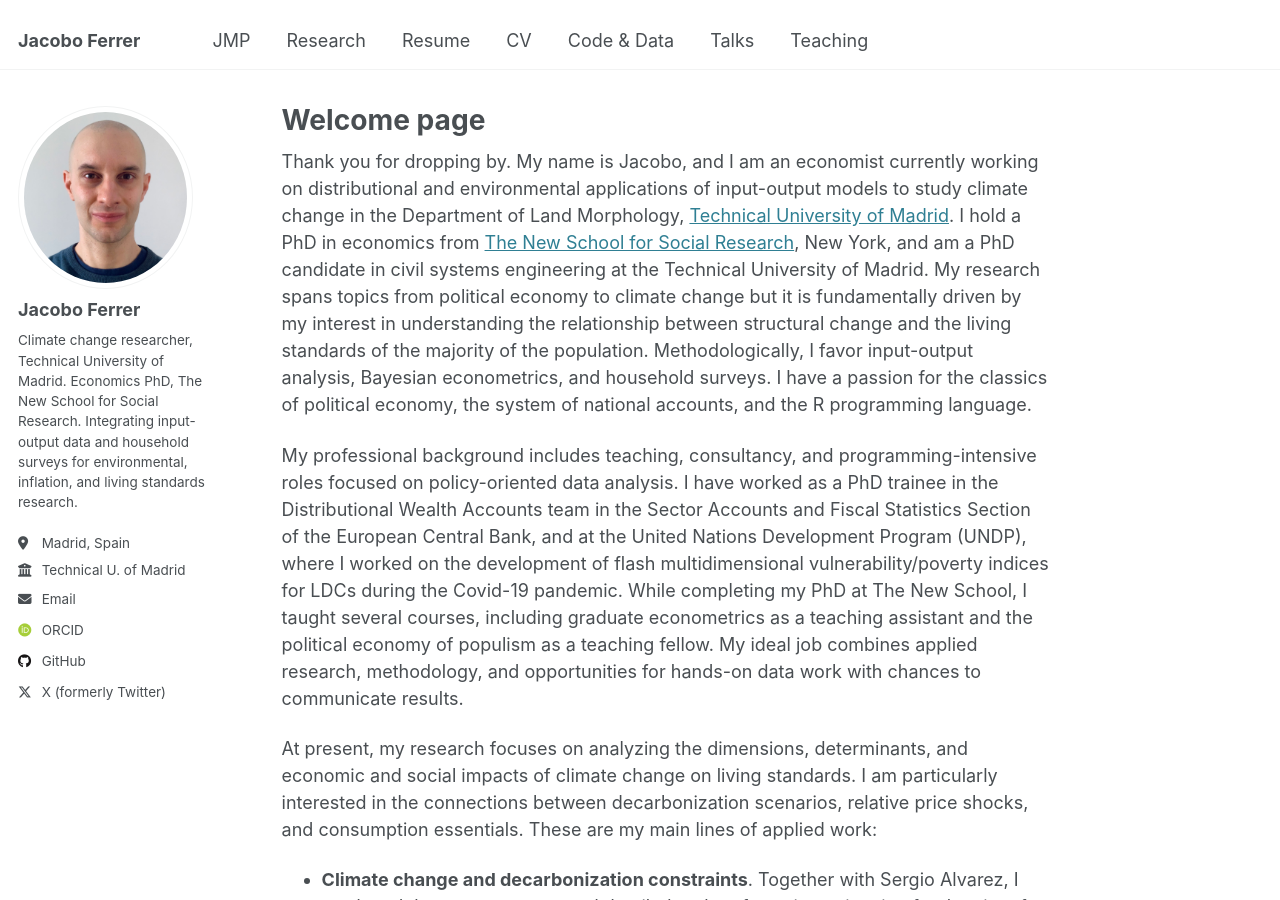
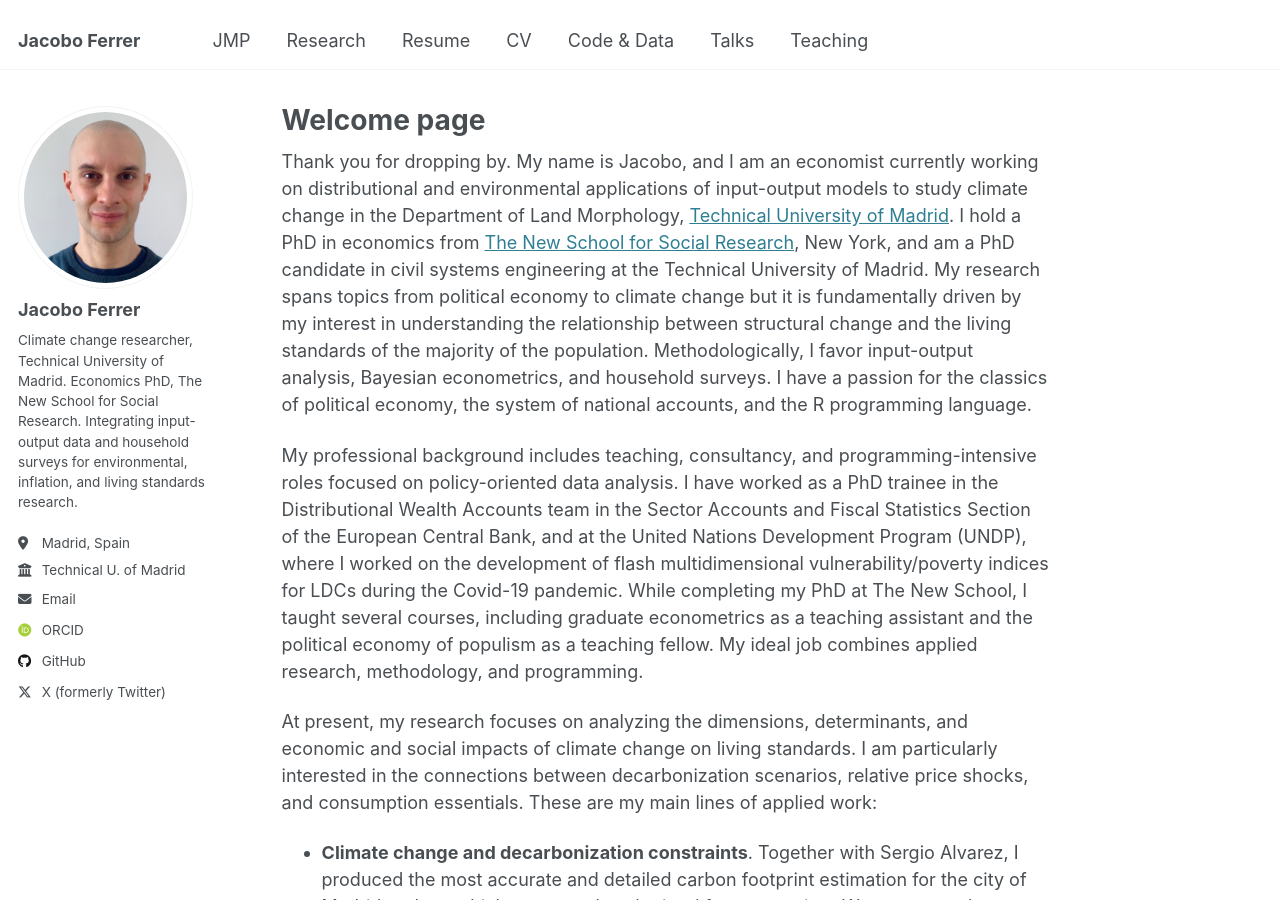
Before and after one commit to jacobo-ferrer/jacobo-ferrer.github.io, a Jekyll site: the page built from _pages/about.md, in a window 1280 px wide and 900 px high. Built offline with Jekyll 4.4.1, drawn with Linux system fonts in a browser that asks for light colours; some web fonts are replaced.

Commit message:
Update about.md

```diff
--- a/_pages/about.md
+++ b/_pages/about.md
@@ -9,7 +9,7 @@ redirect_from:
 
 Thank you for dropping by. My name is Jacobo, and I am an economist currently working on distributional and environmental applications of input-output models to study climate change in the Department of Land Morphology, [Technical University of Madrid](https://portalcientifico.upm.es/es/ipublic/researcher/336709). I hold a PhD in economics from [The New School for Social Research](https://www.newschool.edu/nssr/economics/), New York, and am a PhD candidate in civil systems engineering at the Technical University of Madrid. My research spans topics from political economy to climate change but it is fundamentally driven by my interest in understanding the relationship between structural change and the living standards of the majority of the population. Methodologically, I favor input-output analysis, Bayesian econometrics, and household surveys. I have a passion for the classics of political economy, the system of national accounts, and the R programming language.
 
-My professional background includes teaching, consultancy, and programming-intensive roles focused on policy-oriented data analysis. I have worked as a PhD trainee in the Distributional Wealth Accounts team in the Sector Accounts and Fiscal Statistics Section of the European Central Bank, and at the United Nations Development Program (UNDP), where I worked on the development of flash multidimensional vulnerability/poverty indices for LDCs during the Covid-19 pandemic. While completing my PhD at The New School, I taught several courses, including graduate econometrics as a teaching assistant and the political economy of populism as a teaching fellow. My ideal job combines applied research, methodology, and opportunities for hands-on data work with chances to communicate results.
+My professional background includes teaching, consultancy, and programming-intensive roles focused on policy-oriented data analysis. I have worked as a PhD trainee in the Distributional Wealth Accounts team in the Sector Accounts and Fiscal Statistics Section of the European Central Bank, and at the United Nations Development Program (UNDP), where I worked on the development of flash multidimensional vulnerability/poverty indices for LDCs during the Covid-19 pandemic. While completing my PhD at The New School, I taught several courses, including graduate econometrics as a teaching assistant and the political economy of populism as a teaching fellow. My ideal job combines applied research, methodology, and programming.
 
 At present, my research focuses on analyzing the dimensions, determinants, and economic and social impacts of climate change on living standards. I am particularly interested in the connections between decarbonization scenarios, relative price shocks, and consumption essentials. These are my main lines of applied work:
 
```
